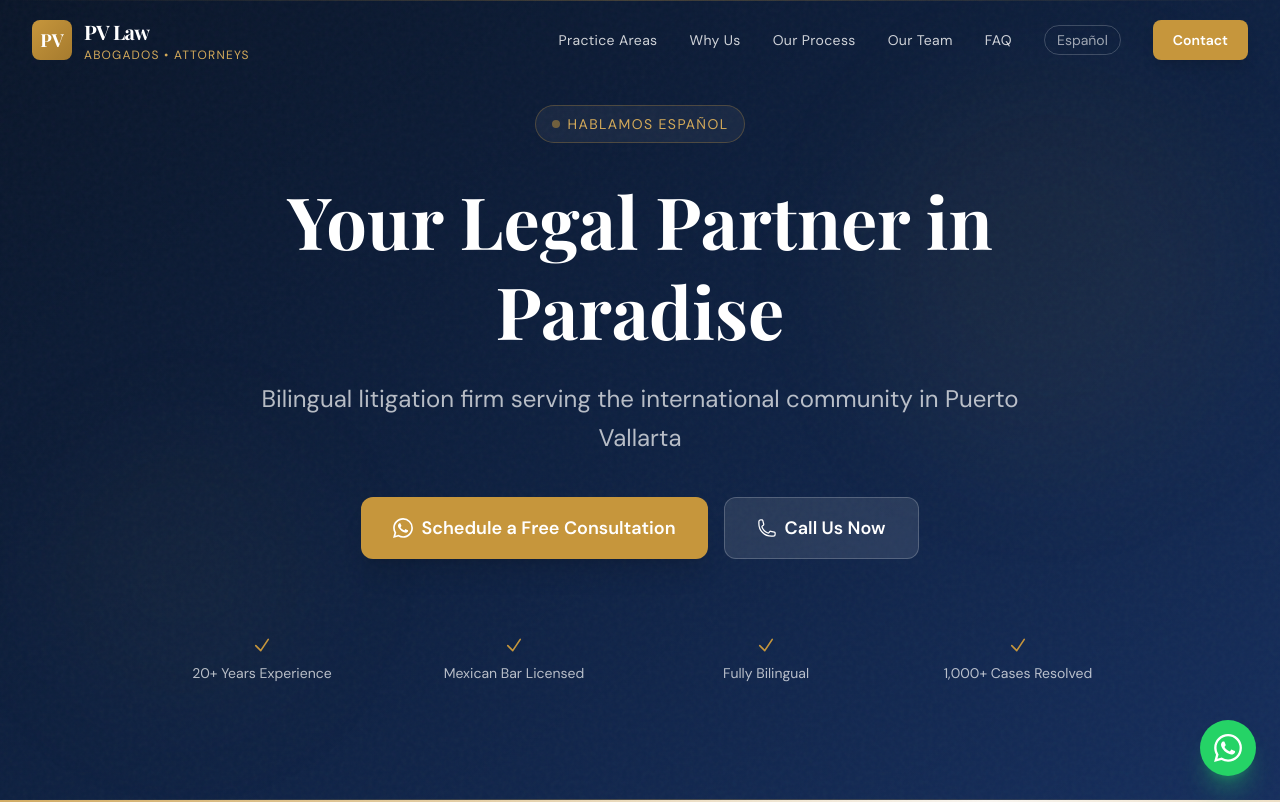
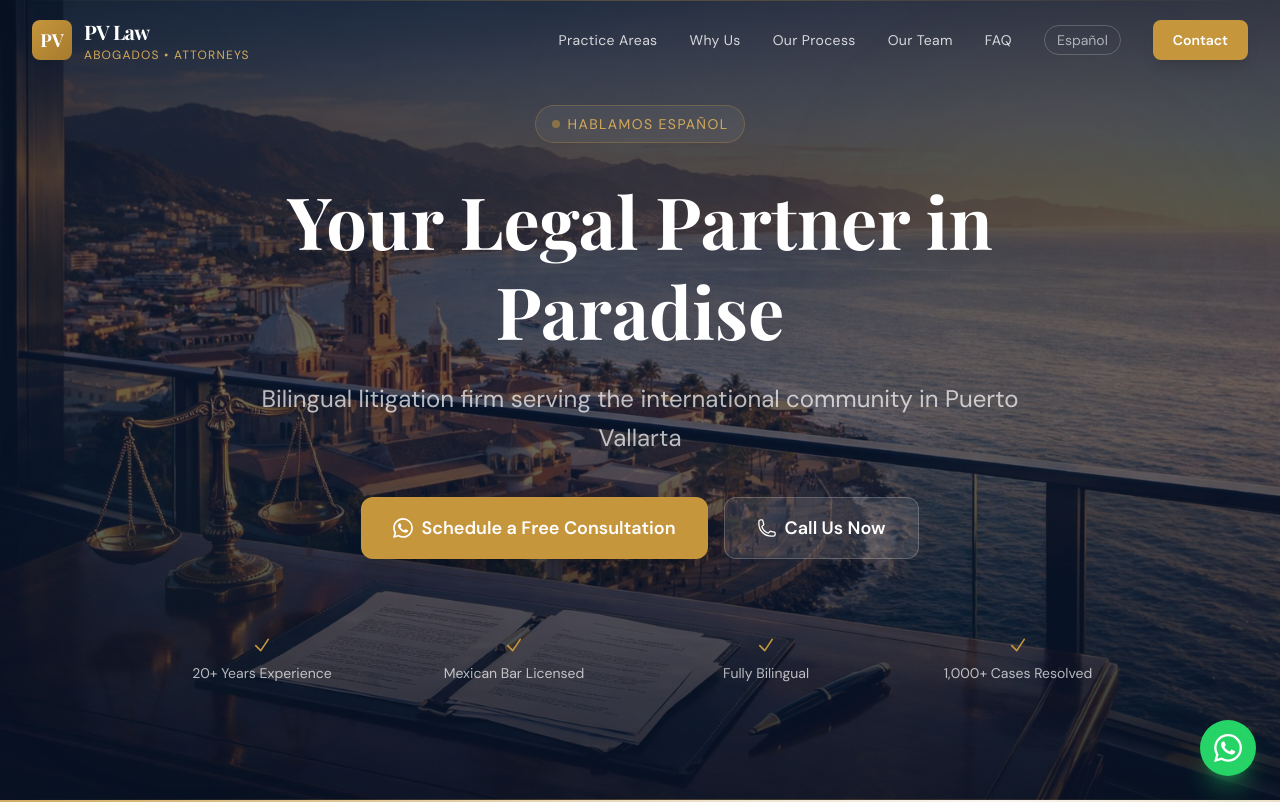
Before and after one commit to Pvrolomx/pv-law, a Next.js app: page / in a window 1280 px wide. Shown: the top 802 px of the page. Built offline with nearby package versions, Linux system fonts and the light colour scheme.

Commit message:
feat: hero background image + dark overlay

```diff
--- a/src/app/page.tsx
+++ b/src/app/page.tsx
@@ -364,9 +364,11 @@ export default function Home() {
       </nav>
 
       {/* ─── HERO ─── */}
-      <section className="relative min-h-screen flex items-center justify-center overflow-hidden noise-overlay">
-        {/* BG gradient */}
-        <div className="absolute inset-0 bg-gradient-to-br from-[var(--navy-dark)] via-[var(--navy)] to-[var(--navy-light)]" />
+      <section className="relative min-h-screen flex items-center justify-center overflow-hidden">
+        {/* BG image */}
+        <div className="absolute inset-0 bg-cover bg-center bg-no-repeat" style={{ backgroundImage: "url('/hero-bg.png')" }} />
+        {/* Dark overlay for text readability */}
+        <div className="absolute inset-0 bg-gradient-to-b from-[var(--navy-dark)]/80 via-[var(--navy)]/60 to-[var(--navy-dark)]/85" />
         {/* Decorative elements */}
         <div className="absolute top-20 right-10 w-96 h-96 bg-[var(--gold)]/5 rounded-full blur-3xl" />
         <div className="absolute bottom-20 left-10 w-72 h-72 bg-[var(--gold)]/3 rounded-full blur-3xl" />
```
